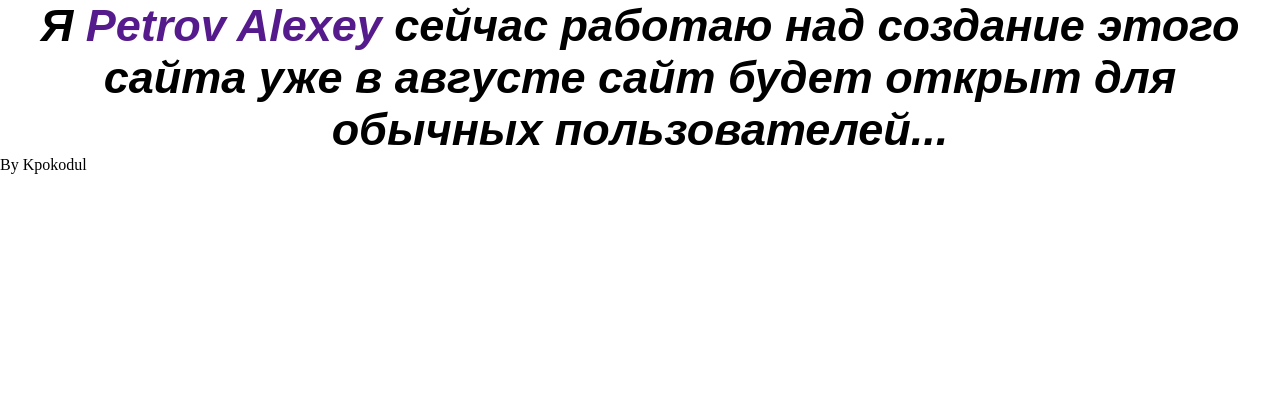
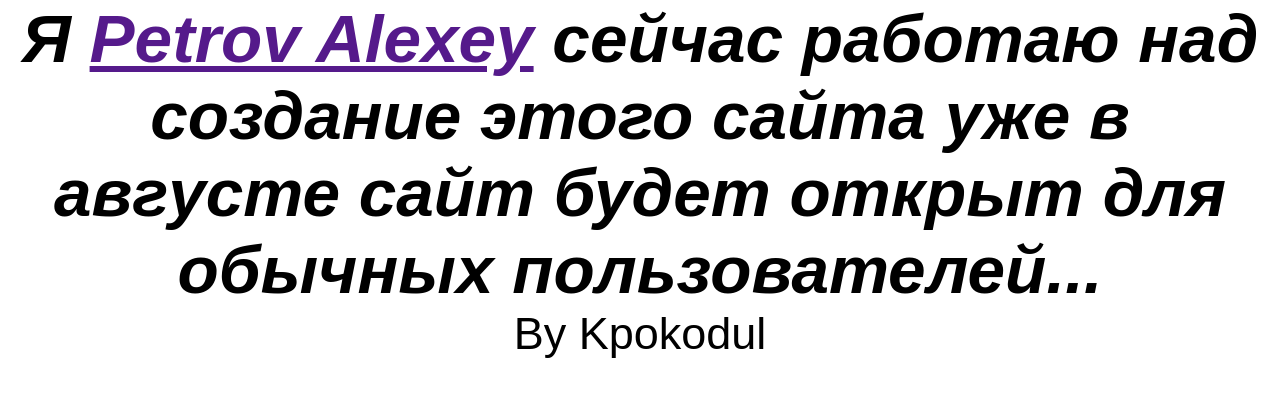
Before and after one commit to Kpokodul/kpokodul.github.io, a plain HTML site: page index.html in a window 1280 px wide. Drawn offline with Linux system fonts and the light colour scheme.

Commit message:
Исправлены недачёты

```diff
--- a/CSS/main.css
+++ b/CSS/main.css
@@ -3,17 +3,8 @@
 	margin: 0;
 }
 
-h2 {
+div {
 	font-family: sans-serif;
 	font-size: 45px;
 	text-align: center;
 }
-
-a:link {
-	text-decoration: none;
-	color: #000;
-}
-a:hover {
-	text-decoration: none;
-	color: #000;
-}
--- a/index.html
+++ b/index.html
@@ -6,7 +6,7 @@
 	<link rel="stylesheet" type="text/css" href="CSS/main.css">
 </head>
 <body>
-	<h2><i>Я <a href="">Petrov Alexey</a> сейчас работаю над создание этого сайта уже в августе сайт будет открыт для обычных пользователей...</i></h2>
-	<p>By Kpokodul</p>
+	<div><h2><i>Я <a href="">Petrov Alexey</a> сейчас работаю над создание этого сайта уже в августе сайт будет открыт для обычных пользователей...</i></h2>
+	<p>By Kpokodul</p></body></div>
 </body>
 </html>
```
